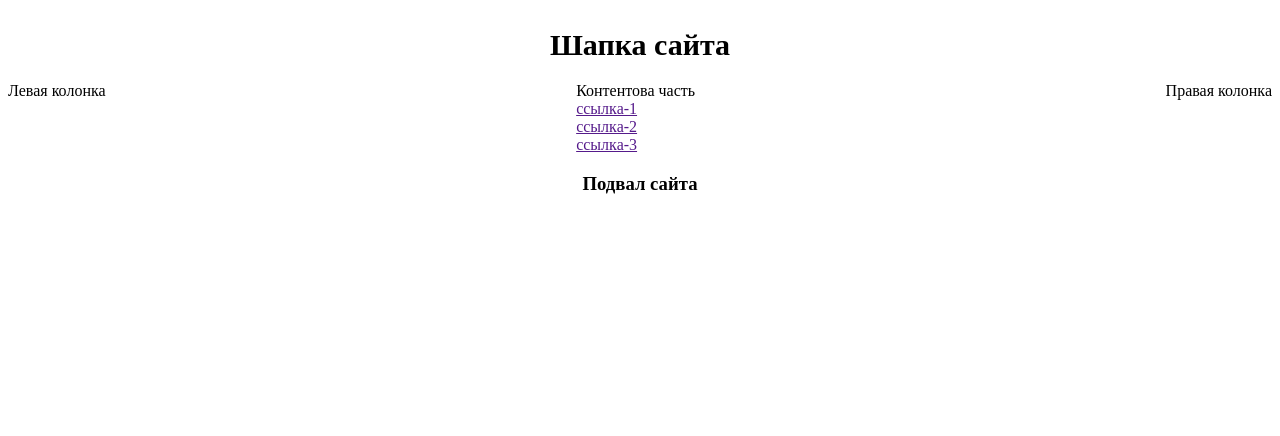
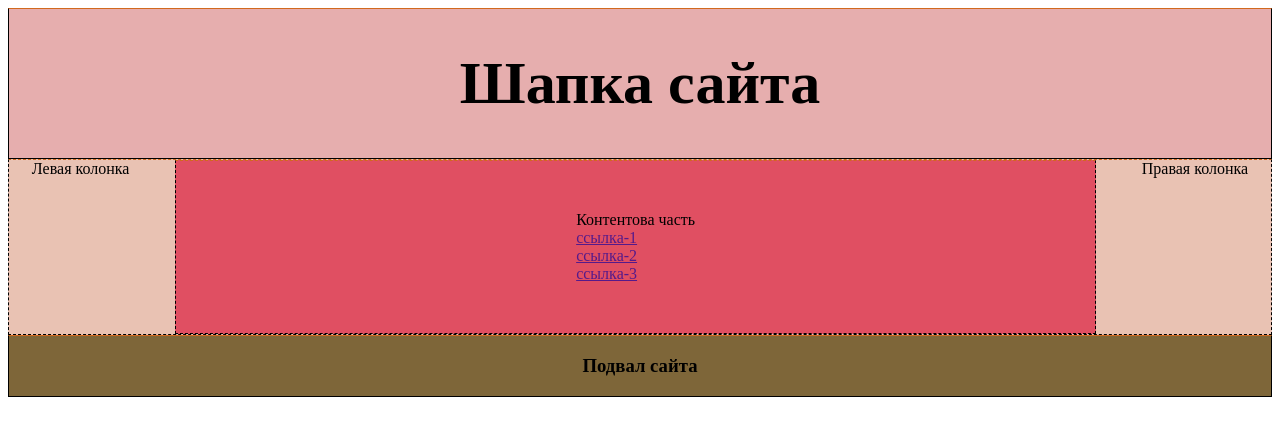
Before and after one commit to VasevaElena/my-project, a plain HTML site: page index.html in a window 1280 px wide. Drawn offline with Linux system fonts and the light colour scheme.

Commit message:
задание

```diff
--- a/style.css
+++ b/style.css
@@ -2,8 +2,12 @@
     display: flex;
     flex-direction: row;
     justify-content: center;
+    border-style: solid;
+    border-top-color: chocolate;
+    border-width: 1px;
+    background-color: rgb(230, 174, 174);
+}
 
-}
 
 .blok-01{
     display: flex;
@@ -12,23 +16,36 @@
 }
 
 h1{
-    font-size: 30px;
+    font-size: 60px;
     text-align: center;
 }
 
 .blok-2{
     display: flex;
     flex-direction: row;
-    justify-content: space-between;
+    justify-content: space-around;
+    border-style: dashed;
+    border-top-color: chocolate;
+    border-width: 1px;
+    background-color: rgb(233, 194, 179);
 }
 
 .blok-3{
     display: flex;
     flex-direction: row;
     justify-content: center;
+    border-style: solid;
+    border-top-color: chocolate;
+    border-width: 1px;
+    background-color: rgb(126, 102, 57);
 }
 
 .blok-02{
     display: flex;
     flex-direction: column;
+    border-style: dashed;
+    border-top-color: chocolate;
+    border-width: 1px;
+    background-color: rgb(224, 79, 98);
+    padding: 50px 400px;
 }
```
